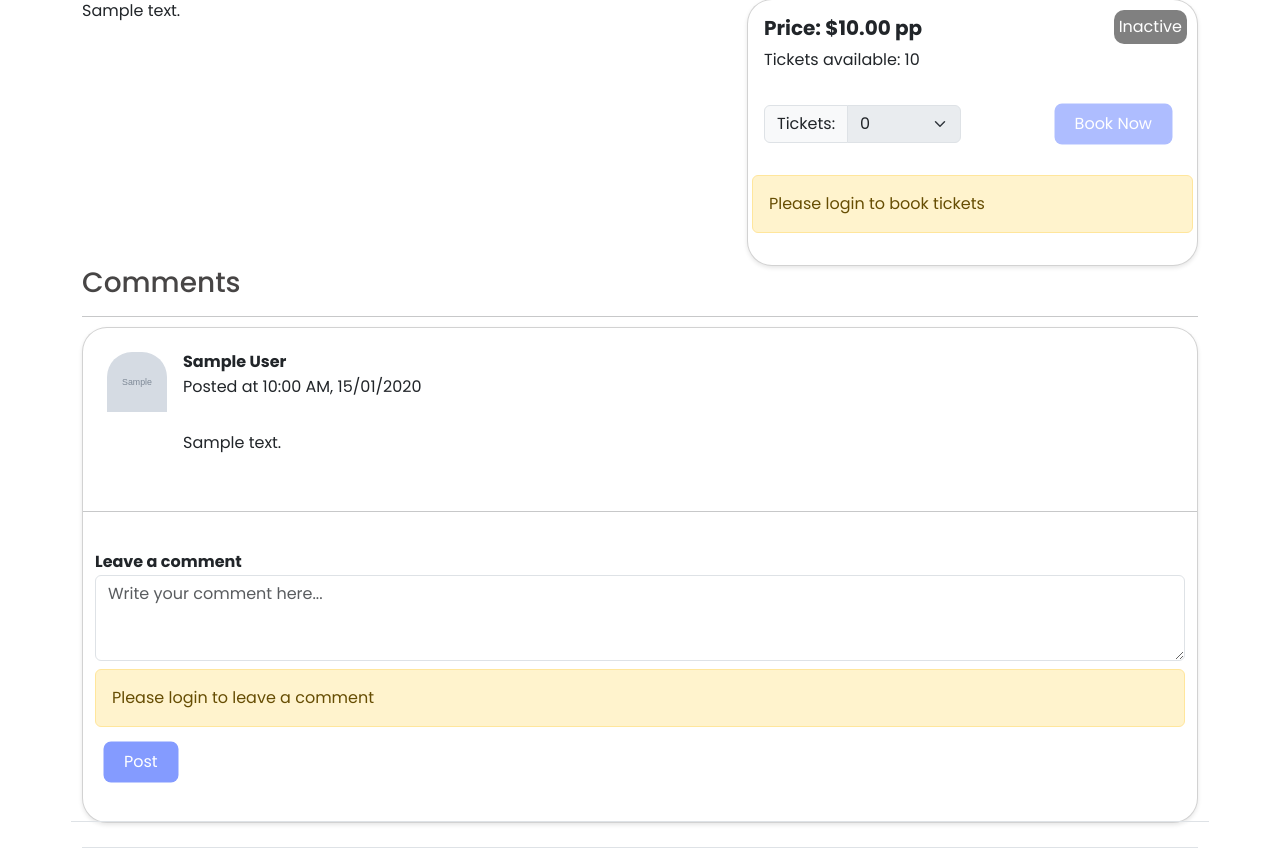
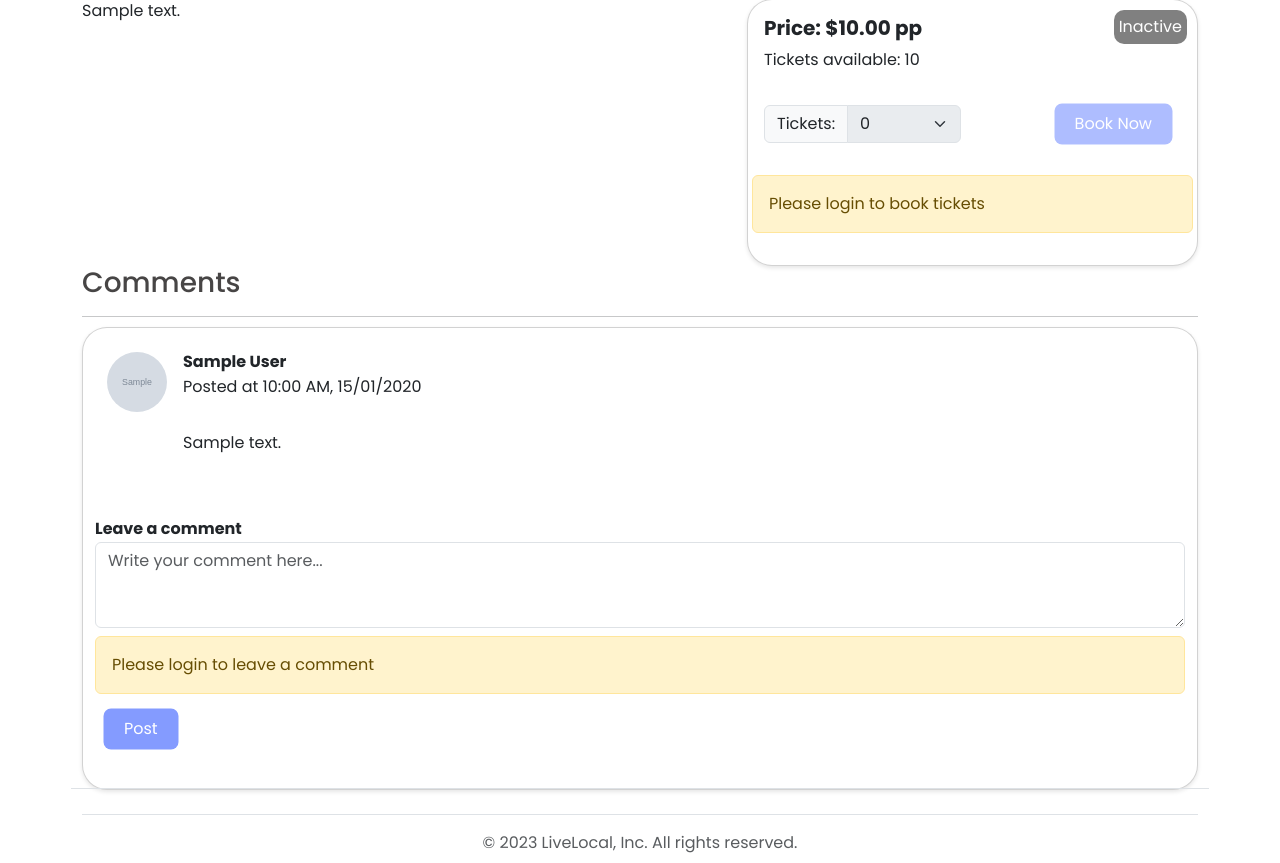
Before and after one commit to marnierogers/livelocal-webapp-backend, a Flask app: page /experiences/1 in a window 1280 px wide. Shown: the part 560-1423 px from the top of the page. Run offline with Flask 3, Linux system fonts and the light colour scheme; tables that the repository leaves empty hold one stand-in row (values such as "Sample post"); grey boxes marked "Sample" are stand-in pictures; some libraries are stand-ins or nearby versions.

Commit message:
fixed comment avatar to circle

```diff
--- a/website/static/style/style.css
+++ b/website/static/style/style.css
@@ -670,6 +670,9 @@ h5 {
     border-radius: 25px 25px 0 0;
 }
 
+.rounded-circle {
+    border-radius: 50%;
+}
 
 /* ---------------------------------------  Event page paragraph spacing  --------------------------------------- */
 /* Event page paragraph spacing */
--- a/website/templates/experiences/show.html
+++ b/website/templates/experiences/show.html
@@ -190,8 +190,8 @@
 
                             <div class="card-body p-4">
                                 <div class="d-flex flex-start">
-                                    <img class="rosnded-circle shadow-1-strong me-3" src="{{ comment.user.avatar }}"
-                                        alt="user image" width="60" height="60">
+                                    <img class="rounded-circle shadow-1-strong me-3" src="{{ comment.user.avatar }}" alt="user image" width="60"
+                                        height="60">
                                     <div>
                                         <h6 class="fw-bold mb-1">{{ comment.user.name }}</h6>
                                         <div class="d-flex align-items-center mb-3">
@@ -208,7 +208,6 @@
                                 </div>
                             </div>
 
-                            <hr>
 
                             {% endfor %}
 
```
